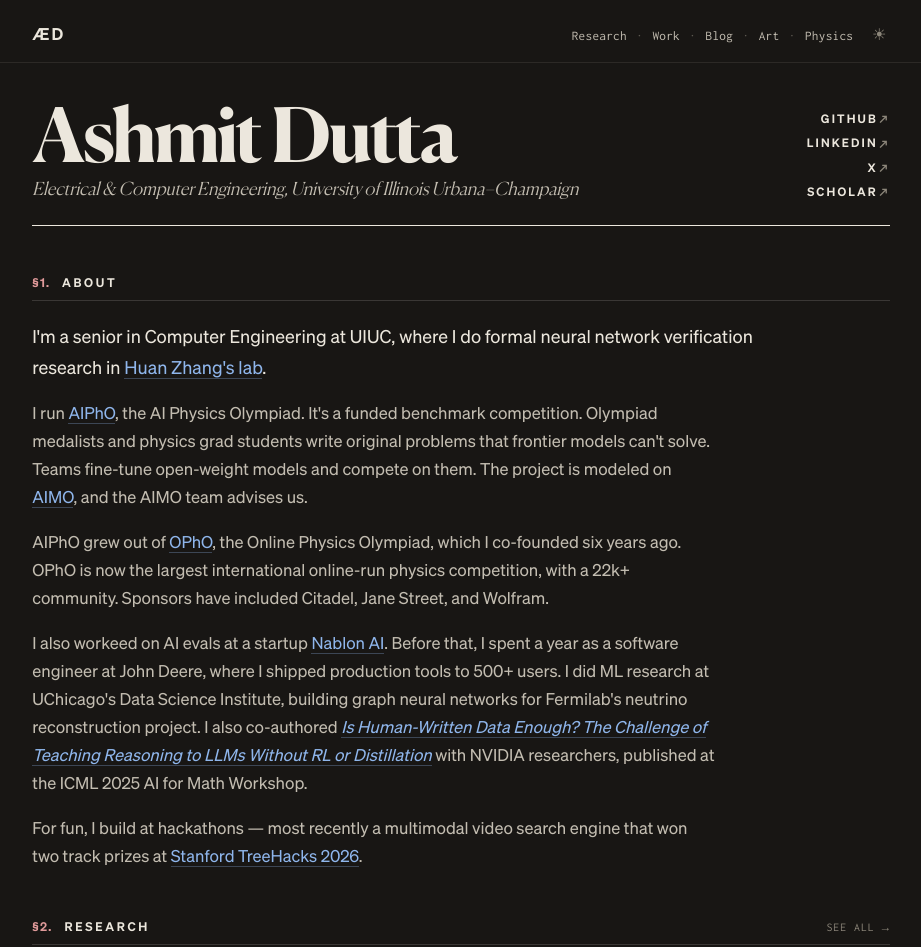
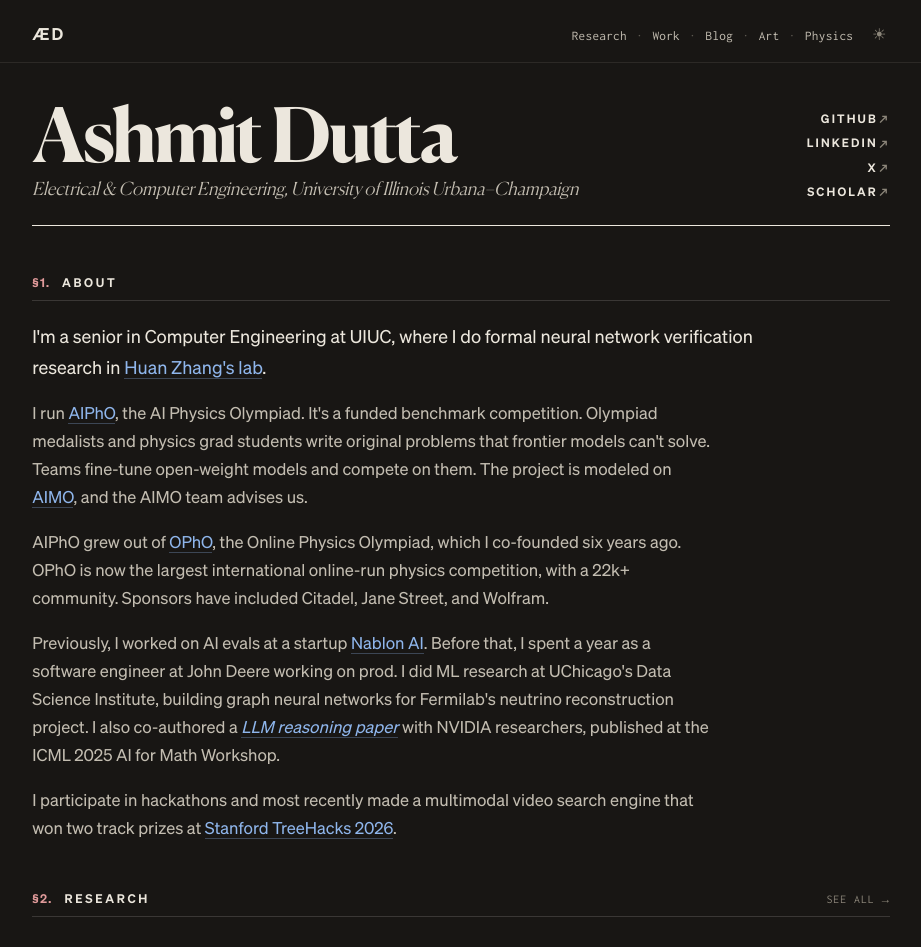
Before and after one commit to aedutta/aedutta.github.io, a React (Vite) app: page / in a window 1280 px wide. Shown: the top 947 px of the page, without its empty margins (179-1100 px from the left). Built offline with nearby package versions, Linux system fonts and the light colour scheme.

Commit message:
update bio

```diff
--- a/src/components/Bio.jsx
+++ b/src/components/Bio.jsx
@@ -36,25 +36,23 @@
       </p>
 
       <p>
-        I also workeed on AI evals at a startup {' '}
+        Previously, I worked on AI evals at a startup {' '}
         <a href="https://nablon.ai/researchers" target="_blank" rel="noreferrer">
           Nablon AI
         </a>. Before that, I spent a year as a
-        software engineer at John Deere, where I shipped production tools to
-        500+ users. I did ML research at UChicago's Data Science Institute,
+        software engineer at John Deere working on prod. I did ML research at UChicago's Data Science Institute,
         building graph neural networks for Fermilab's neutrino reconstruction
-        project. I also co-authored{' '}
+        project. I also co-authored a {' '}
         <a href="https://arxiv.org/abs/2507.09850" target="_blank" rel="noreferrer">
           <em>
-            Is Human-Written Data Enough? The Challenge of Teaching Reasoning to
-            LLMs Without RL or Distillation
+            LLM reasoning paper
           </em>
         </a>{' '}
         with NVIDIA researchers, published at the ICML 2025 AI for Math Workshop.
       </p>
 
       <p>
-        For fun, I build at hackathons — most recently a multimodal video search
+        I participate in hackathons and most recently made a multimodal video search
         engine that won two track prizes at{' '}
         <a
           href="https://github.com/aedutta/shot-spot-treehacks-26/"
```
